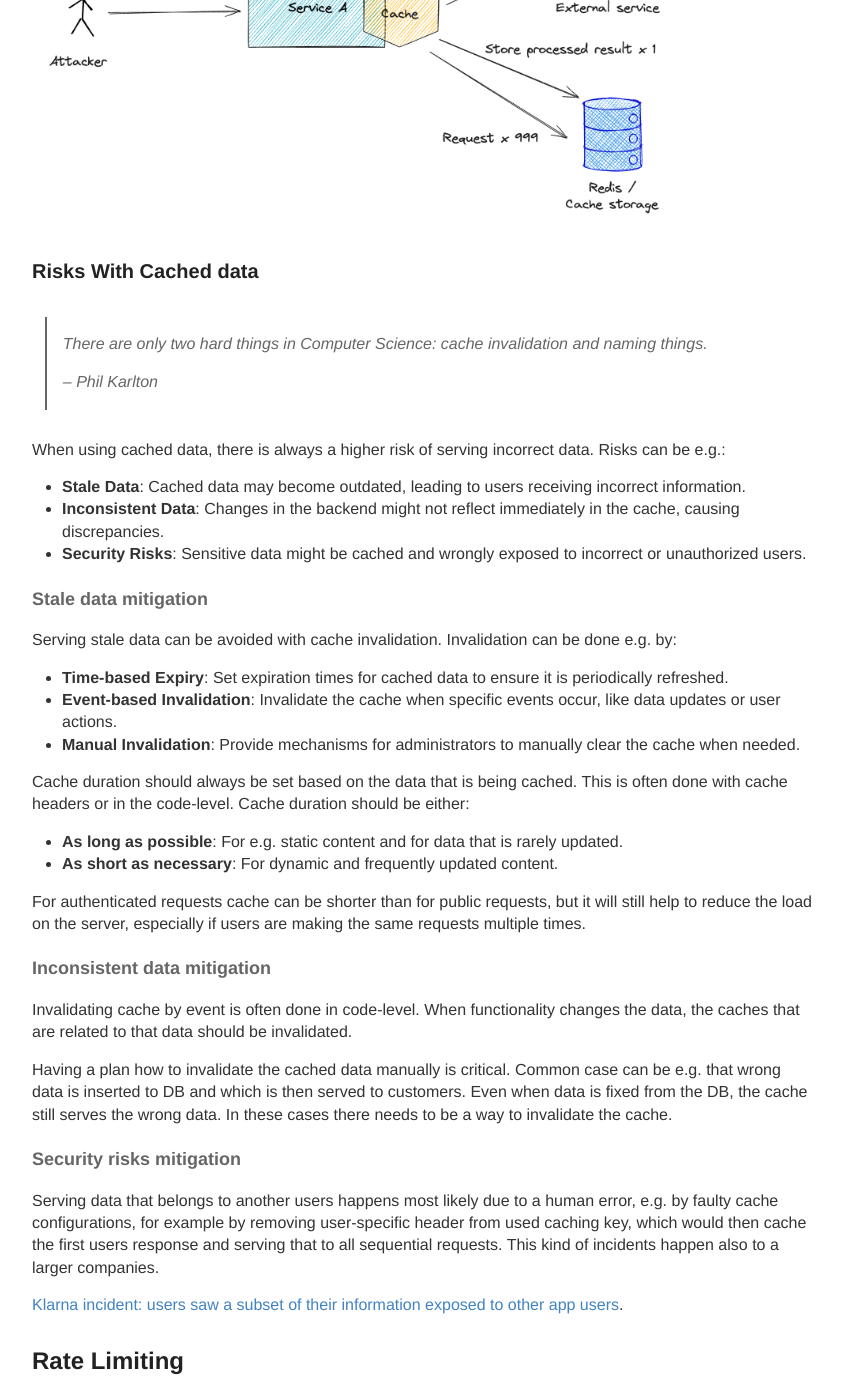
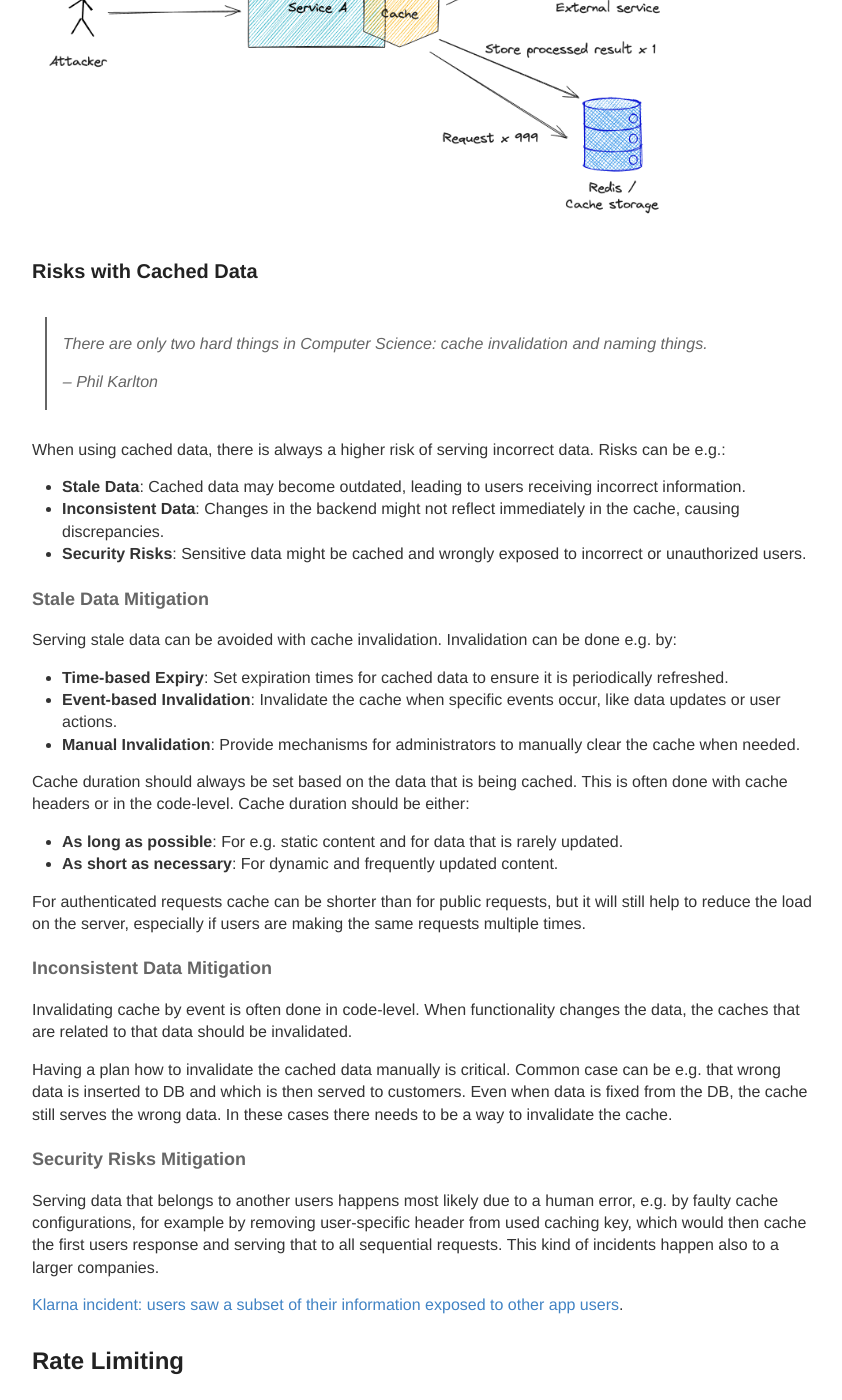
Before and after one commit to ttu/ttu.github.io, a Jekyll site: the page built from _posts/2024-6-13-securing-web-app.md, in a window 1280 px wide and 1400 px high, scrolled down 4291 px. Shown: the whole window, without its empty margins (218-1060 px from the left). Built offline with Jekyll 4.4.1, drawn with Linux system fonts in a browser that asks for light colours; some of the changed text lies outside the part shown.

```diff
--- a/_posts/2024-6-13-securing-web-app.md
+++ b/_posts/2024-6-13-securing-web-app.md
@@ -58,7 +58,7 @@ Ensure that all endpoints in your APIs have proper authorization mechanisms in p
 Remember that authenticated users can still be threats. If a customer is allowed to have unlimited access after the authentication, it will leave a door open for attackers to try to crash the system by creating multiple accounts and sending multiple requests.
 
 
-## Cache As Much As Possible
+## Cache as Much as Possible
 
 Implement caching to protect your APIs from denial-of-service attacks. It also reduces the load on your servers and improves response times for users. Multiple benefits in one!
 
@@ -94,7 +94,7 @@ Application logic can cache data from DB or external services. Request will neve
 
 ![Cache part of service](/images/posts/securing-web-app/cache-service.png){: width="650" }
 
-### Risks With Cached data
+### Risks with Cached Data
 
 
 > There are only two hard things in Computer Science: cache invalidation and naming things.
@@ -108,7 +108,7 @@ When using cached data, there is always a higher risk of serving incorrect data.
 * __Inconsistent Data__: Changes in the backend might not reflect immediately in the cache, causing discrepancies.
 * __Security Risks__: Sensitive data might be cached and wrongly exposed to incorrect or unauthorized users.
 
-#### Stale data mitigation
+#### Stale Data Mitigation
 
 Serving stale data can be avoided with cache invalidation. Invalidation can be done e.g. by:
 
@@ -122,13 +122,13 @@ Cache duration should always be set based on the data that is being cached. This
 
 For authenticated requests cache can be shorter than for public requests, but it will still help to reduce the load on the server, especially if users are making the same requests multiple times.
 
-#### Inconsistent data mitigation
+#### Inconsistent Data Mitigation
 
 Invalidating cache by event is often done in code-level. When functionality changes the data, the caches that are related to that data should be invalidated.
 
 Having a plan how to invalidate the cached data manually is critical. Common case can be e.g. that wrong data is inserted to DB and which is then served to customers. Even when data is fixed from the DB, the cache still serves the wrong data. In these cases there needs to be a way to invalidate the cache.
 
-#### Security risks mitigation
+#### Security Risks Mitigation
 
 Serving data that belongs to another users happens most likely due to a human error, e.g. by faulty cache configurations, for example by removing user-specific header from used caching key, which would then cache the first users response and serving that to all sequential requests. This kind of incidents happen also to a larger companies.
 
@@ -155,7 +155,7 @@ Rate limiting can be implemented at multiple points in the network stack, includ
 
 Be cautious when applying rate limits based on IP addresses since users behind Network Address Translation (NAT) may share a single public IP address. This can lead to legitimate users being blocked unintentionally.
 
-## Blocking A User
+## Blocking a User
 
 Implement mechanisms to block users who violate your API usage policies. This can help protect your APIs from abuse and unauthorized access.
 
@@ -295,7 +295,7 @@ Depending of authentication method, CSRF can be mitigated with e.g.
 * __CORS__
 
 
-### Browser caching
+### Browser Caching
 
 Set cache headers correctly to help the users browser to cache the data. This will help the users to get the data faster and reduce the load on the server.
 
@@ -321,7 +321,7 @@ Cache-Control: max-age=3600, must-revalidate
 
 E.g. this combination ensures that a resource is considered fresh for 3600 seconds. After this period, any subsequent request must revalidate the resource with the origin server before serving it, ensuring the client always gets the most up-to-date version after the max-age period.
 
-### Security headers
+### Security Headers
 
 Prevent account hijacking, clickjacking, and other attacks by implementing security headers in your APIs. These headers can help to protect your APIs from various types of attacks and vulnerabilities. WAF can provide these headers, but they can also be implemented in the application code.
 
```
Also changed, not shown: other parts of _posts/2024-6-13-securing-web-app.md (+1 -1 lines).
